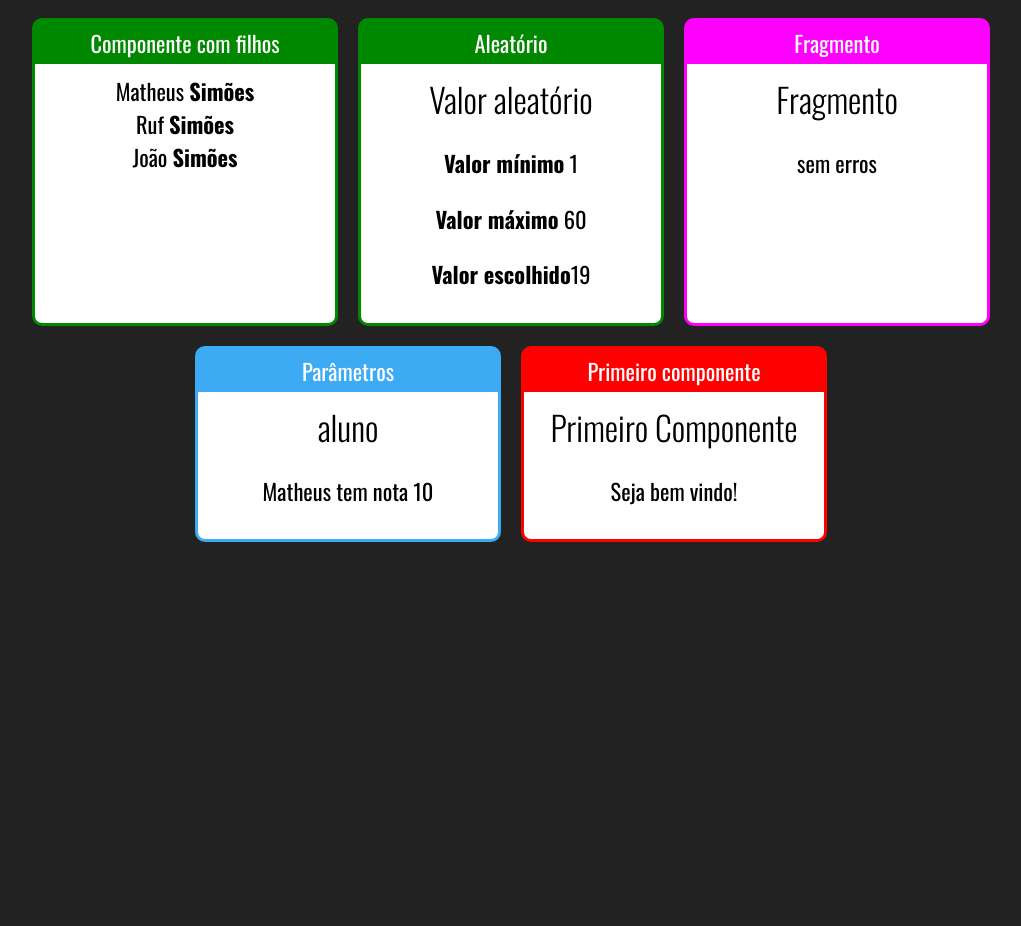
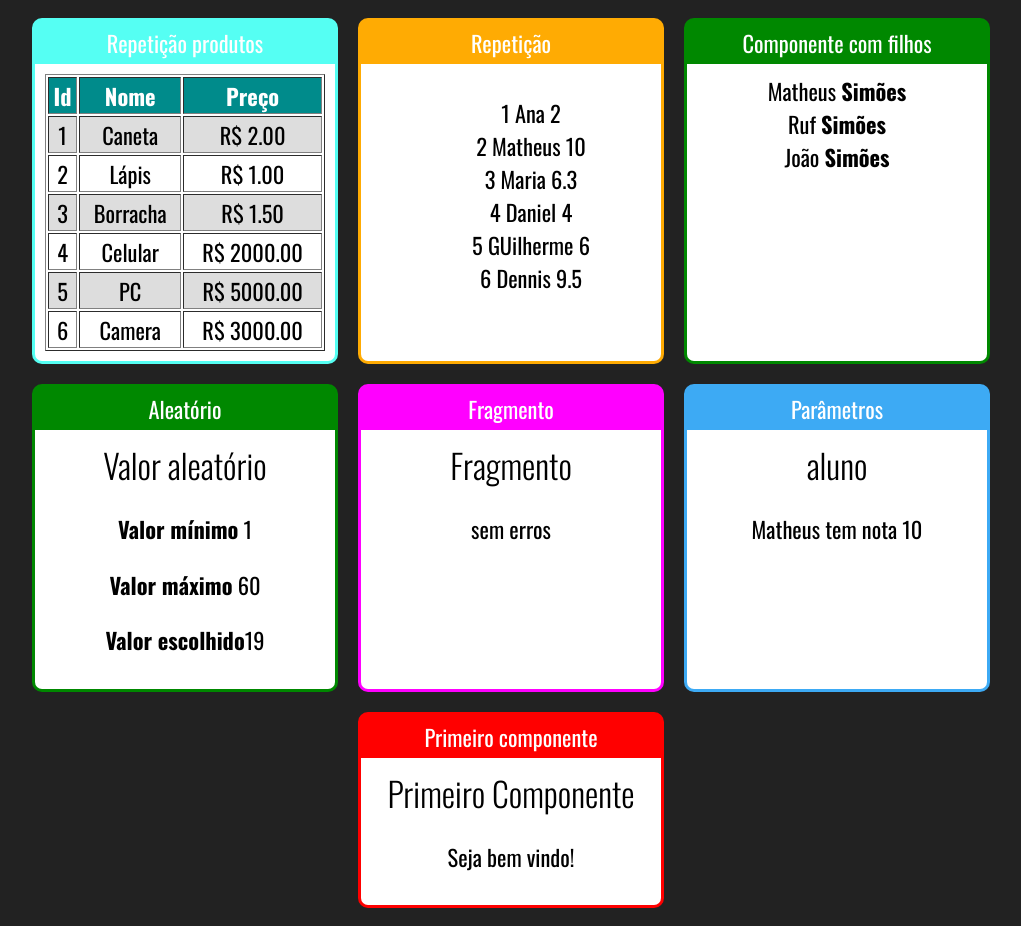
Before and after one commit to MatheusSimoes13/Clear-JS-Treinamento, a React (Create React App) app in the folder fundamentos-react/: page / in a window 1280 px wide. Shown: the whole page, without its empty margins (129-1150 px from the left). Before the commit the page ends 800 px from the top, so only its background shows below. Built offline with nearby package versions, Linux system fonts and the light colour scheme.

Commit message:
Repetição

```diff
--- a/fundamentos-react/src/App.jsx
+++ b/fundamentos-react/src/App.jsx
@@ -3,6 +3,8 @@ import React from "react"
 
 import Card from "./components/layout/Card"
 
+import ProductTable from './components/repetition/ProductTable'
+import StudentList from './components/repetition/StudentList'
 import Family from './components/basics/Family'
 import FamilyMember from './components/basics/FamilyMember'
 import Random from "./components/basics/Random"
@@ -15,6 +17,12 @@ export default _ => (
         <div className="App">
 
             <div className="Cards">
+                <Card titulo="Repetição produtos" color="#55FFF3">
+                    <ProductTable></ProductTable>
+                </Card>
+                <Card titulo="Repetição" color="#FFAB03">
+                    <StudentList></StudentList>
+                </Card>
                 <Card titulo="Componente com filhos" color="#080">
                     <Family surname="Simões">
                         <FamilyMember name="Matheus"></FamilyMember>
--- /dev/null
+++ b/fundamentos-react/src/components/repetition/ProductTable.css
@@ -0,0 +1,12 @@
+.ProductTable table{
+    width: 100%;
+}
+
+.ProductTable th{
+    background-color: darkcyan;
+    color: #fff;
+}
+
+.ProductTable .Par{
+    background-color: #ddd;
+}
--- /dev/null
+++ b/fundamentos-react/src/components/repetition/ProductTable.jsx
@@ -0,0 +1,36 @@
+import './ProductTable.css'
+import React from "react"
+import products from '../../data/products'
+
+export default props => {
+
+    function getLinhas(){
+        return products.map((product, i) => {
+            return (
+                <tr key={product.id} className={i % 2 == 0 ? 'Par' : ''}>
+                    <td>{product.id}</td>
+                    <td>{product.name}</td>
+                    <td>R$ {product.price.toFixed(2)}</td>
+                </tr>
+            )
+        })
+
+    }
+
+    return (
+        <div className="ProductTable">
+            <table border="1">
+                <thead>
+                    <tr>
+                        <th>Id</th>
+                        <th>Nome</th>
+                        <th>Preço</th>
+                    </tr>
+                </thead>
+                <tbody>
+                    {getLinhas()}
+                </tbody>
+            </table>
+        </div>
+        )
+}
--- /dev/null
+++ b/fundamentos-react/src/components/repetition/StudentList.jsx
@@ -0,0 +1,19 @@
+import React from "react"
+import students from '../../data/students'
+
+export default props => {
+
+    const studentsLI = students.map(student => {
+        return (
+            <li key={student.id}>{student.id} {student.name} {student.grade}</li>
+        )
+    })
+    return (
+        <div>
+            <ul style={{listStyle:"none"}}>
+                {studentsLI}
+            </ul>
+        </div>
+    )
+
+}
--- /dev/null
+++ b/fundamentos-react/src/data/products.js
@@ -0,0 +1,24 @@
+const prods = [
+    {
+        id: 1, name:'Caneta', price: 2
+    },
+    {
+        id: 2, name:'Lápis', price: 1
+    },
+    {
+        id: 3, name:'Borracha', price: 1.5
+    },
+    {
+        id: 4, name:'Celular', price: 2000
+    },
+    {
+        id: 5, name:'PC', price: 5000
+    },
+    {
+        id: 6, name:'Camera', price: 3000
+    },
+
+
+]
+
+export default prods
--- /dev/null
+++ b/fundamentos-react/src/data/students.js
@@ -0,0 +1,20 @@
+export default [
+    {
+        id: 1, name: 'Ana', grade: 2
+    },
+    {
+        id: 2, name: 'Matheus', grade: 10
+    },
+    {
+        id: 3, name: 'Maria', grade: 6.3
+    },
+    {
+        id: 4, name: 'Daniel', grade: 4
+    },
+    {
+        id: 5, name: 'GUilherme', grade: 6
+    },
+    {
+        id: 6, name: 'Dennis', grade: 9.5
+    },
+]
```
